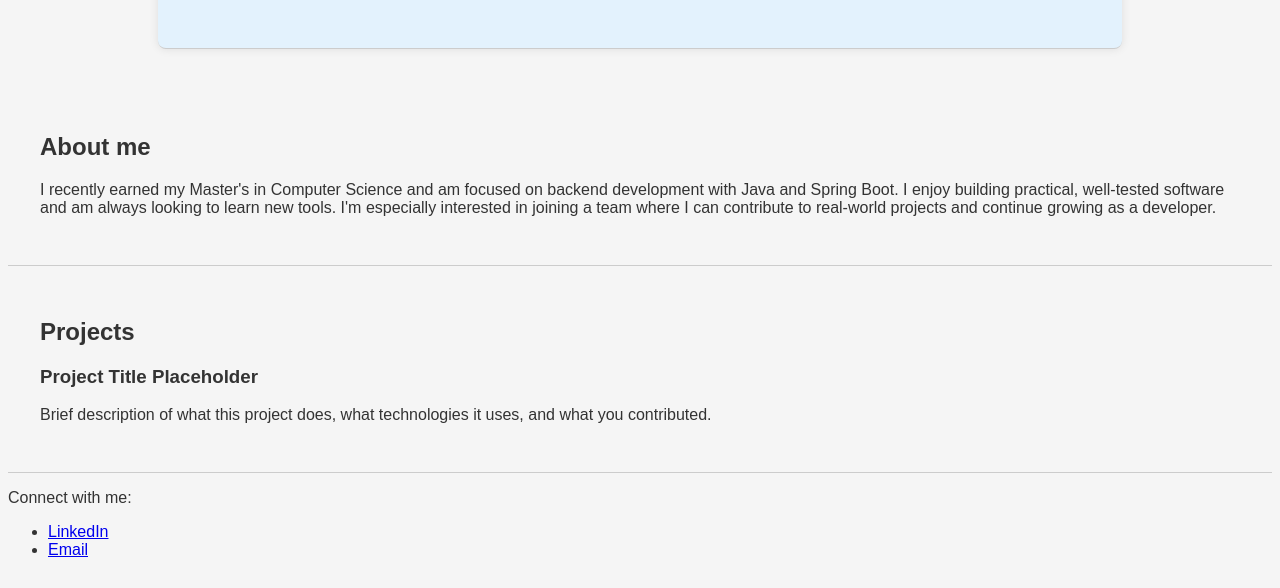
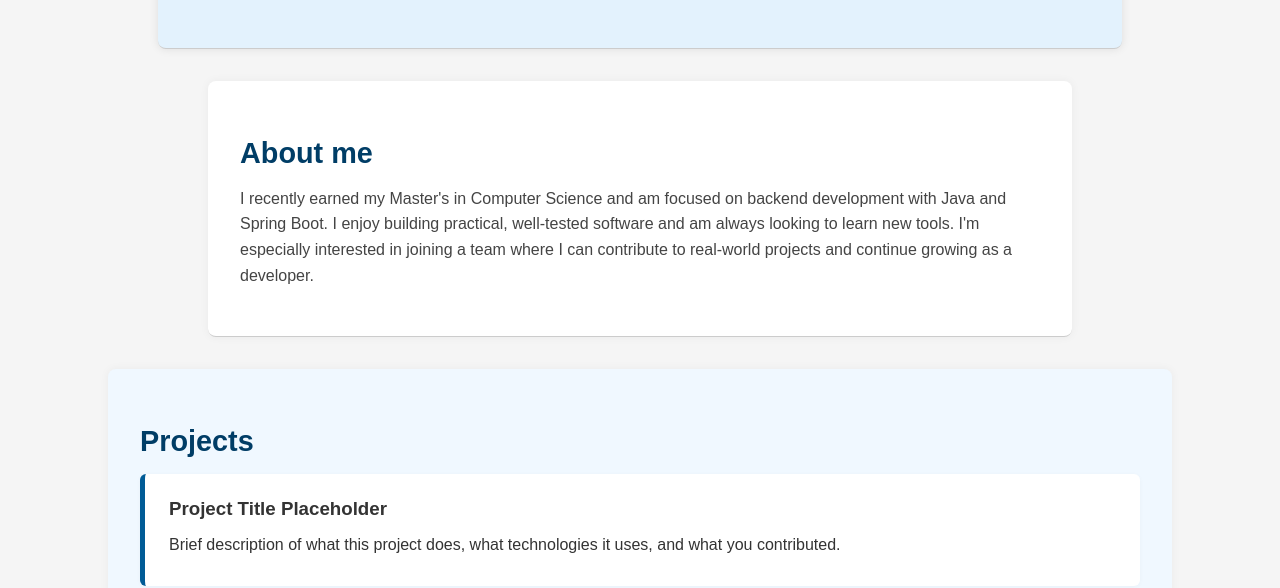
Before and after one commit to arturosalazar/portfolio-site, a plain HTML site: page index.html in a window 1280 px wide. Shown: the part 382-970 px from the top of the page. Drawn offline with Linux system fonts and the light colour scheme.

Commit message:
style: style about and projects sections with spacing and visual polish

```diff
--- a/style.css
+++ b/style.css
@@ -46,3 +46,63 @@ body {
     font-size: 2rem;
     color: #003d66;
   }
+
+  #about {
+    max-width: 800px;
+    margin: 2rem auto;
+    padding: 2rem;
+    background-color: #ffffff;
+    border-radius: 8px;
+    box-shadow: 0 0 10px rgba(0, 0, 0, 0.05);
+  }
+
+  #about h2 {
+    font-size: 1.8rem;
+    color: #003d66;
+    margin-bottom: 1rem;
+  }
+
+  #about p {
+    font-size: 1rem;
+    line-height: 1.6;
+    color: #444;
+  }
+
+  #projects {
+    max-width: 1000px;
+    margin: 2rem auto;
+    padding: 2rem;
+    background-color: #f0f8ff;
+    border-radius: 8px;
+    box-shadow: 0 0 10px rgba(0, 0, 0, 0.05);
+  }
+
+  #projects h2 {
+    font-size: 1.8rem;
+    color: #003d66;
+    margin-bottom: 1rem;
+  }
+
+  .project-card {
+    background-color: #ffffff;
+    padding: 1.5rem;
+    margin-bottom: 1rem;
+    border-left: 5px solid #005b96;
+    border-radius: 6px;
+    box-shadow: 0 1px 5px rgba(0, 0, 0, 0.03);
+  }
+
+  .project-card h3 {
+    margin-top: 0;
+    margin-bottom: 0.5rem;
+  }
+
+  .project-card p {
+    margin-bottom: 0.5rem;
+  }
+
+  .project-card a {
+    color: #005b96;
+    text-decoration: none;
+    font-weight: bold;
+  }
```
